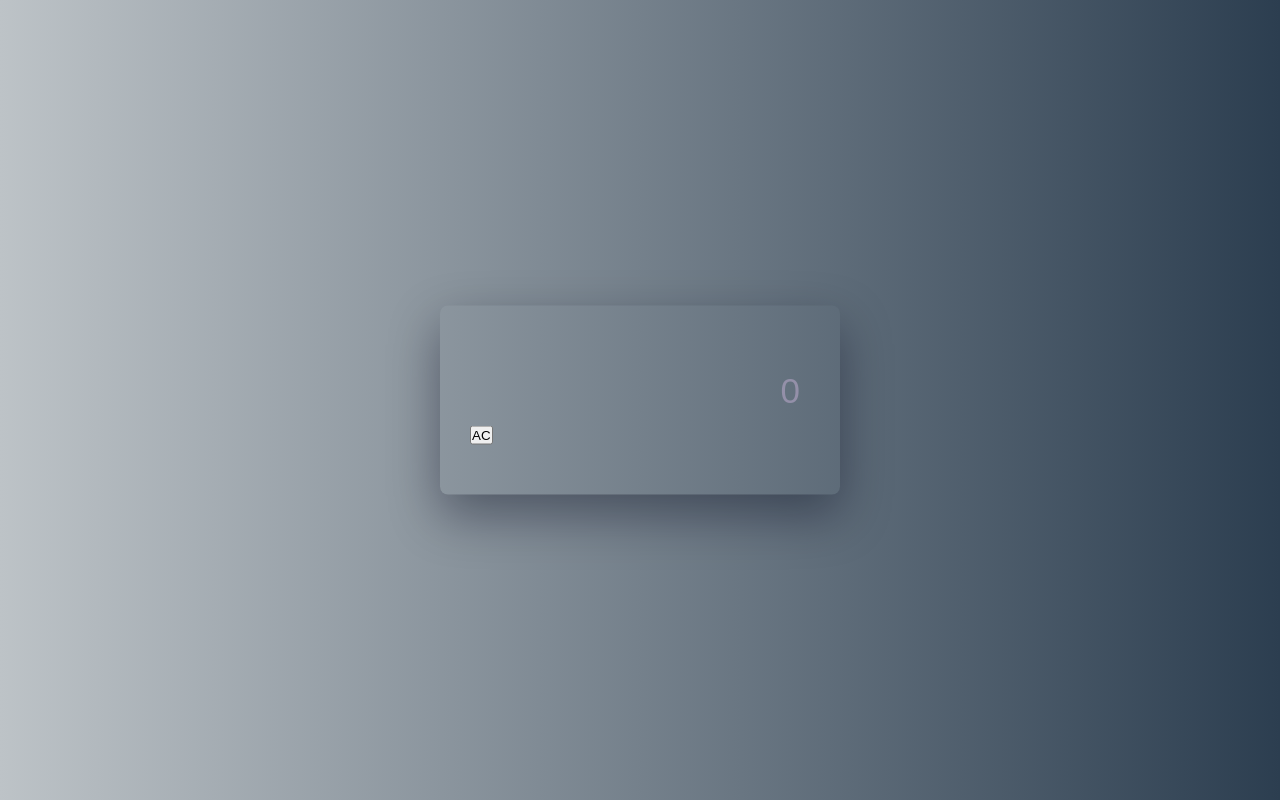
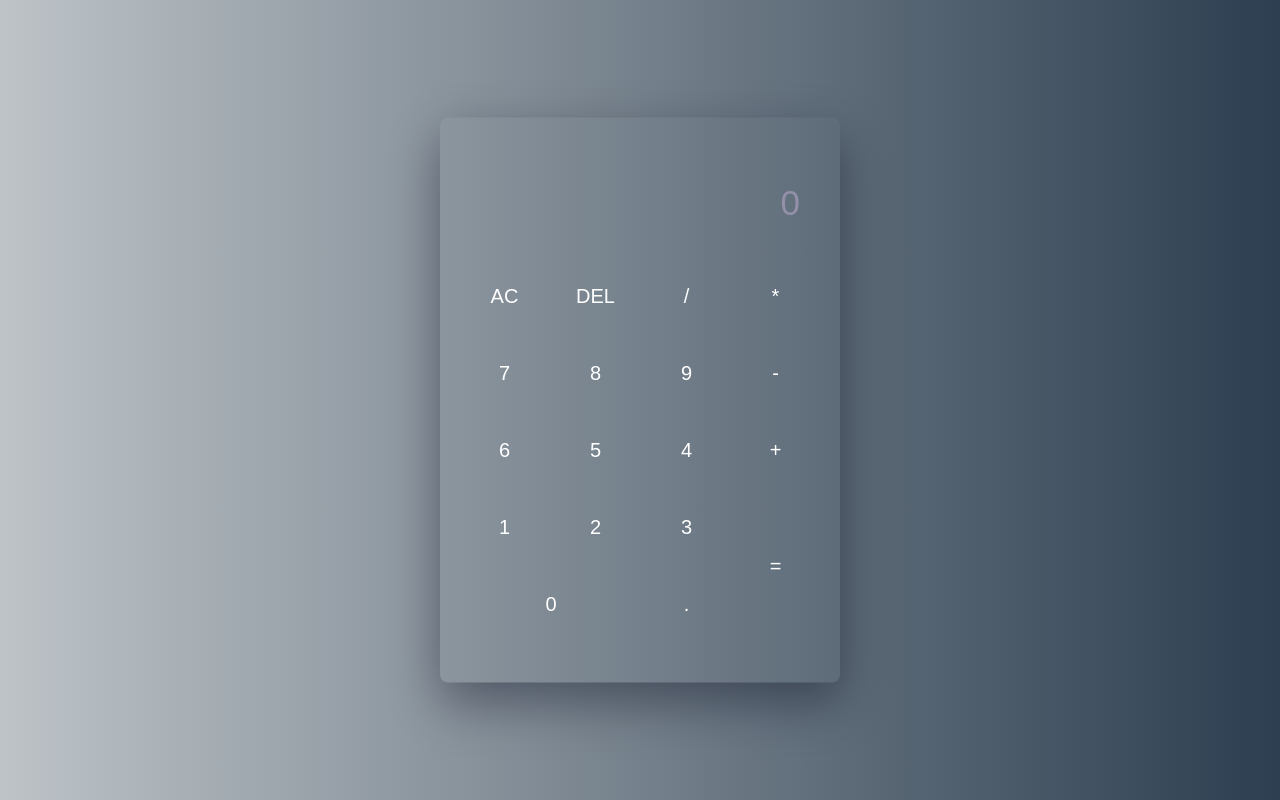
Before and after one commit to TeoElRey/Teo-s-GitHub, a plain HTML site: page calc/calc.html in a window 1280 px wide. Drawn offline with Linux system fonts and the light colour scheme.

Commit message:
updated visualization

```diff
--- a/calc/calc.css
+++ b/calc/calc.css
@@ -28,9 +28,31 @@ body {
   text-align: right;
   border: none;
   background-color: transparent;
-  color: #ffff;
+  color: white;
   font-size: 35px;
 }
 .display input::placeholder {
   color: #9490a9;
 }
+.buttons{
+  display: grid;
+  grid-template-columns: repeat(4,1fr);
+  grid-gap: 20px;
+  margin-top: 30px;
+}
+.buttons input[type='button'] {
+  font-size: 20px;
+  padding: 17px;
+  border: none;
+  background-color: transparent;
+  color: white;
+}
+.buttons input[type='button']:hover {
+  box-shadow: 0 8px 25px rgb(95, 95, 95);
+}
+input[type='button']#equal {
+  grid-row: span 2;
+}
+input[type='button'][value="0"] {
+  grid-column: span 2;
+}
--- a/calc/calc.html
+++ b/calc/calc.html
@@ -13,6 +13,27 @@
       </div>
       <div class="buttons">
         <input type="button" value="AC" id="clear">
+        <input type="button" value="DEL" id="single-clear">
+        <input type="button" value="/" class="input-button"/>
+        <input type="button" value="*" class="input-button"/>
+
+        <input type="button" value="7" class="input-button"/>
+        <input type="button" value="8" class="input-button"/>
+        <input type="button" value="9" class="input-button"/>
+        <input type="button" value="-" class="input-button"/>
+
+        <input type="button" value="6" class="input-button"/>
+        <input type="button" value="5" class="input-button"/>
+        <input type="button" value="4" class="input-button"/>
+        <input type="button" value="+" class="input-button"/>
+
+        <input type="button" value="1" class="input-button"/>
+        <input type="button" value="2" class="input-button"/>
+        <input type="button" value="3" class="input-button"/>
+
+        <input type="button" value="=" id="equal"/>
+        <input type="button" value="0" class="input-button"/>
+        <input type="button" value="." class="input-button"/>
       </div>
     </div>
     <script src="calc.js"></script>
```
